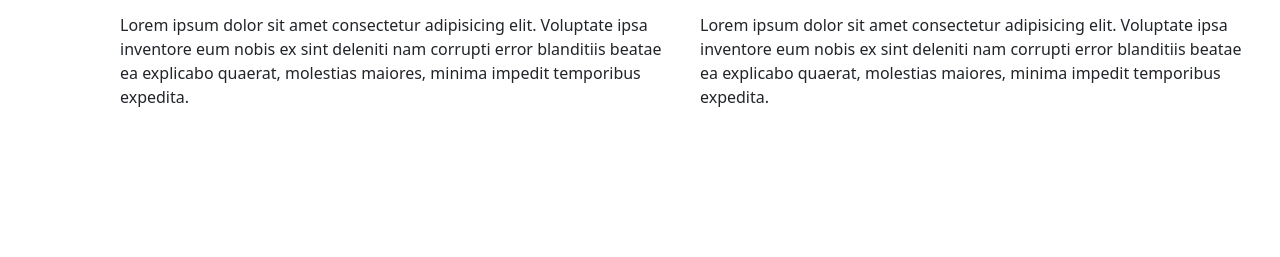
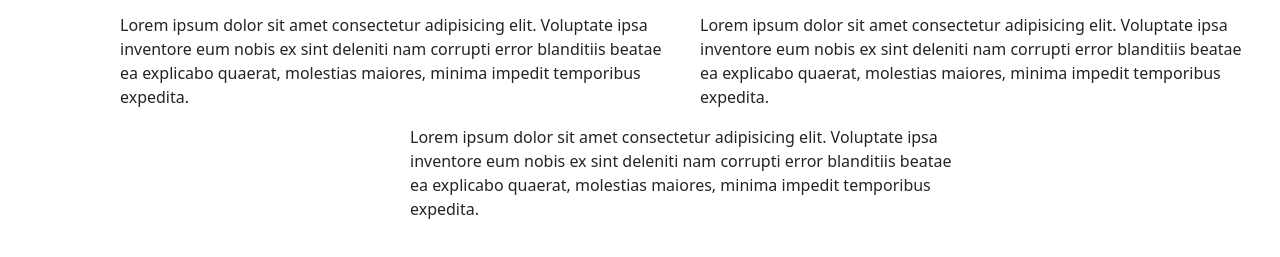
Before and after one commit to esewi2/selfwork-git, a plain HTML site: page index.html in a window 1280 px wide. Shown: the part 251-508 px from the top of the page. Drawn offline with nearby package versions, Linux system fonts and the light colour scheme.

Commit message:
aggiunto quinto paragrafo

```diff
--- a/index.html
+++ b/index.html
@@ -26,6 +26,9 @@
             <div class="col-12 col-md-6">
                 <p>Lorem ipsum dolor sit amet consectetur adipisicing elit. Voluptate ipsa inventore eum nobis ex sint deleniti nam corrupti error blanditiis beatae ea explicabo quaerat, molestias maiores, minima impedit temporibus expedita.</p>
             </div>
+            <div class="col-12 col-md-6">
+              <p>Lorem ipsum dolor sit amet consectetur adipisicing elit. Voluptate ipsa inventore eum nobis ex sint deleniti nam corrupti error blanditiis beatae ea explicabo quaerat, molestias maiores, minima impedit temporibus expedita.</p>
+          </div>
         </div>
 
     </header>
```
